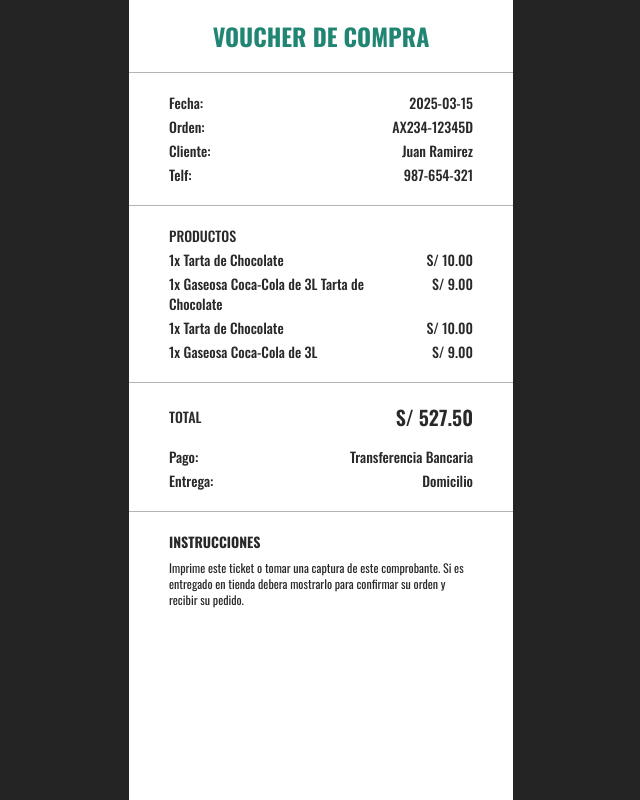
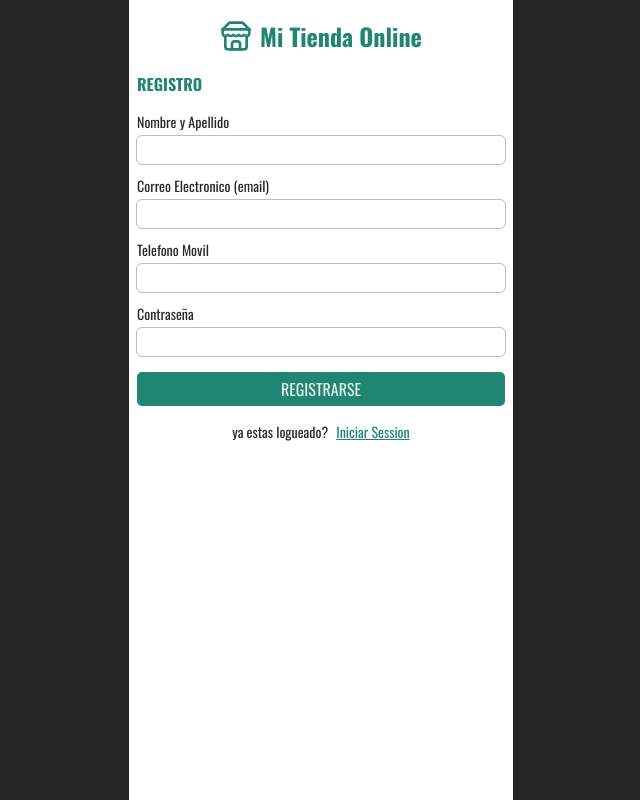
Before and after one commit to juanRCoder/ecommerce-web-app, a React (Vite) app: page / in a window 1280 px wide. Shown: the whole page, without its empty margins (319-959 px from the left). Built offline with nearby package versions, Linux system fonts and the light colour scheme.

Commit message:
feat: layout login and register view [TO-09]

```diff
--- a/src/App.tsx
+++ b/src/App.tsx
@@ -1,13 +1,15 @@
 // import PrePurchaseView from "./views/PrePurchaseView";
 //import ProductsView from "./views/ProductsView";
 //import CartView from "./views/CartView";
-import VoucherView from "./views/VoucherView";
+//import VoucherView from "./views/VoucherView";
+import AuthView from "./views/AuthView";
 
 export default function App() {
   return (
     //<ProductsView />
     //<CartView />
     //<PrePurchaseView />
-    <VoucherView />
+    //<VoucherView />
+    <AuthView />
   )
 }
--- a/src/views/AuthView.tsx
+++ b/src/views/AuthView.tsx
@@ -1,5 +1,76 @@
+import { Store } from "lucide-react";
+import { useState } from "react";
+
 export default function AuthView() {
+  const [toggleForm, setToggleForm] = useState<boolean>(false)
+
   return (
-    <div>AuthView</div>
+    <section className="select-none relative flex flex-col max-w-sm m-auto min-h-screen bg-white"
+      style={{ fontFamily: "Oswald" }}
+    >
+      <div className='px-2'>
+        <div className='flex items-center justify-center gap-2'>
+          <Store color='#208572' size={32} strokeWidth={2} />
+          <h1 className="text-center text-[#208572] font-bold text-2xl py-5">
+            Mi Tienda Online
+          </h1>
+        </div>
+        {
+          toggleForm ? (
+            <>
+              {/* LOGIN */}
+              <h2 className="text-[#208572] font-bold">INICIAR SESION</h2>
+              <form id="loginForm" className="flex flex-col gap-3 mt-4">
+                <div className="text-[#292929] flex flex-col gap-1">
+                  <label className="text-sm">Correo Electronico (email)</label>
+                  <input type="email" className="text-sm outline outline-[#2929294D] rounded-[5px] p-1 px-3" style={{ fontFamily: "Inter" }} required />
+                </div>
+                <div className="text-[#292929] flex flex-col gap-1">
+                  <label className="text-sm">Contraseña</label>
+                  <input type="password" className="text-sm outline outline-[#2929294D] rounded-[5px] p-1 px-3" style={{ fontFamily: "Inter" }} required />
+                </div>
+              </form>
+              <button form="loginForm" type="submit" className='mt-4 cursor-pointer w-full bg-[#208572] py-[5px] rounded-[5px]'>
+                REGISTRARSE
+              </button>
+              <p className="text-sm mt-4 text-center text-[#292929]">
+                no estas registrado?
+                <a onClick={() => setToggleForm(!toggleForm)} className="text-[#208572] underline cursor-pointer pl-1">Registrarse</a>
+              </p>
+            </>
+          ) : (
+            <>
+              {/* REGISTRO */}
+              <h2 className="text-[#208572] font-bold">REGISTRO</h2>
+              <form id="registerForm" className="flex flex-col gap-3 mt-4">
+                <div className="text-[#292929] flex flex-col gap-1">
+                  <label className="text-sm">Nombre y Apellido</label>
+                  <input type="text" className="text-sm outline outline-[#2929294D] rounded-[5px] p-1 px-3" style={{ fontFamily: "Inter" }} required />
+                </div>
+                <div className="text-[#292929] flex flex-col gap-1">
+                  <label className="text-sm">Correo Electronico (email)</label>
+                  <input type="email" className="text-sm outline outline-[#2929294D] rounded-[5px] p-1 px-3" style={{ fontFamily: "Inter" }} required />
+                </div>
+                <div className="text-[#292929] flex flex-col gap-1">
+                  <label className="text-sm">Telefono Movil</label>
+                  <input type="number" className="text-sm outline outline-[#2929294D] rounded-[5px] p-1 px-3" style={{ fontFamily: "Inter" }} required />
+                </div>
+                <div className="text-[#292929] flex flex-col gap-1">
+                  <label className="text-sm">Contraseña</label>
+                  <input type="password" className="text-sm outline outline-[#2929294D] rounded-[5px] p-1 px-3" style={{ fontFamily: "Inter" }} required />
+                </div>
+              </form>
+              <button form="registerForm" type="submit" className='mt-4 cursor-pointer w-full bg-[#208572] py-[5px] rounded-[5px]'>
+                REGISTRARSE
+              </button>
+              <p className="text-sm mt-4 text-center text-[#292929]">
+                ya estas logueado?
+                <a onClick={() => setToggleForm(!toggleForm)} className="text-[#208572] underline cursor-pointer pl-2">Iniciar Session</a>
+              </p>
+            </>
+          )
+        }
+      </div>
+    </section>
   )
 }
--- /dev/null
+++ b/src/views/Favorites.tsx
@@ -0,0 +1,5 @@
+export default function Favorites() {
+  return (
+    <div>Favorites</div>
+  )
+}
--- /dev/null
+++ b/src/views/UserProfile.tsx
@@ -0,0 +1,5 @@
+export default function UserProfile() {
+  return (
+    <div>UserProfile</div>
+  )
+}
```
Also changed, not shown: 1 other file (tests, documents, lock files or other folders).
